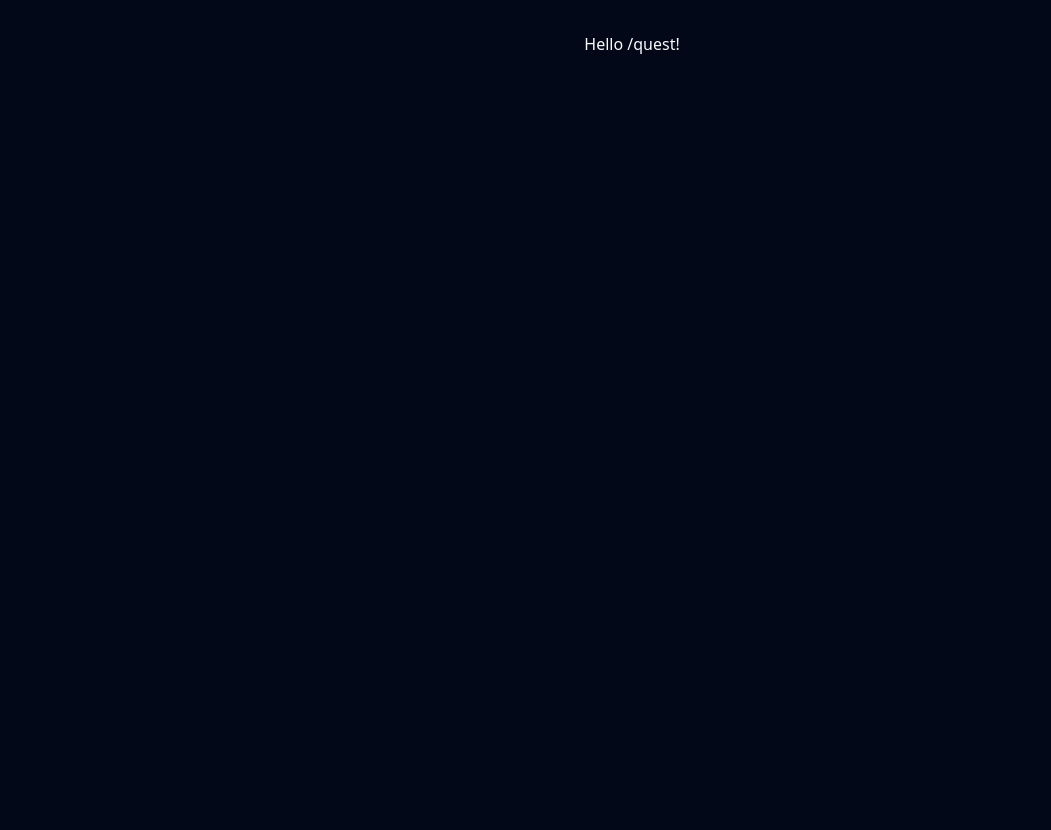
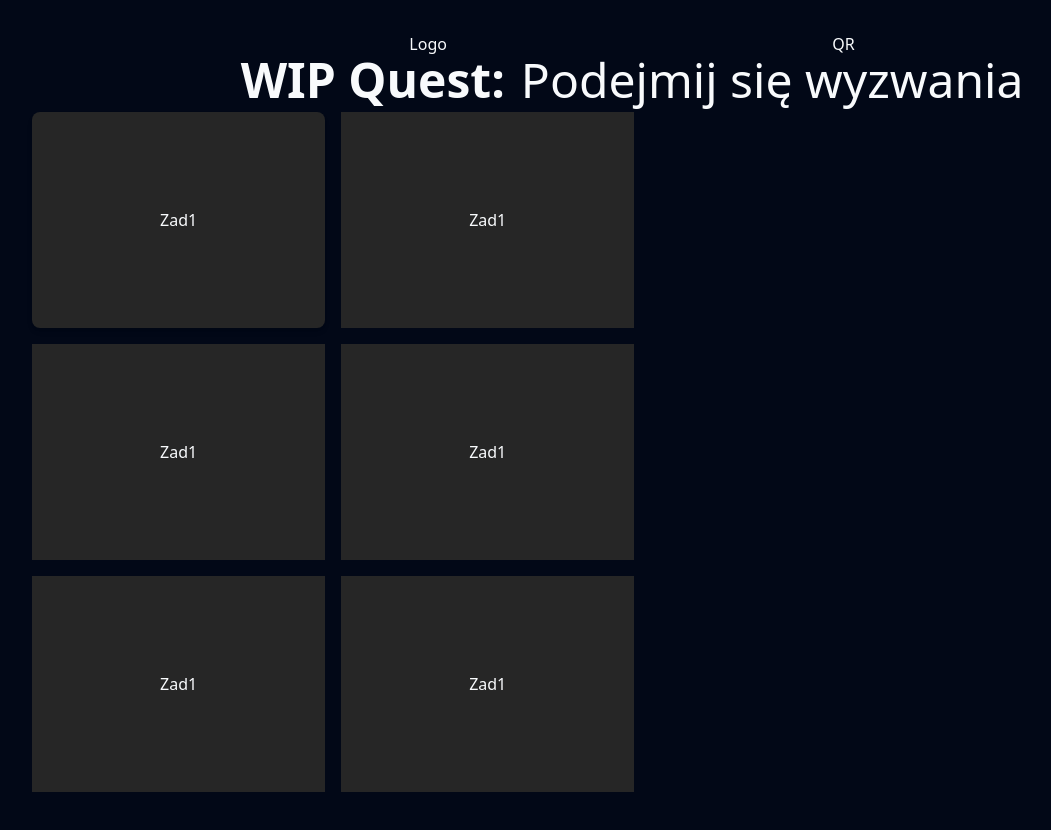
Before and after one commit to WIP-Work-In-Progress/wip-event-display, a React (Vite) app: page /quest in a window 1280 px wide. Shown: the whole page, without its empty margins (8-1059 px from the left). Before the commit the page ends 800 px from the top, so only its background shows below. Built offline with nearby package versions, Linux system fonts and the light colour scheme.

Commit message:
init commit

```diff
--- a/src/routes/quest.tsx
+++ b/src/routes/quest.tsx
@@ -1,5 +1,30 @@
-import { createFileRoute } from '@tanstack/react-router'
+import { createFileRoute } from "@tanstack/react-router";
 
-export const Route = createFileRoute('/quest')({
-  component: () => <div>Hello /quest!</div>
-})
+export const Route = createFileRoute("/quest")({
+	component: () => (
+		<>
+			<div className="flex flex-col">
+				<div className="flex justify-evenly h-1/4">
+					<div>Logo</div>
+					<div>QR</div>
+				</div>
+				<div>
+					<div className="flex justify-center text-5xl">
+						<div className="font-bold pr-4">WIP Quest: </div>
+						<div>Podejmij się wyzwania</div>
+					</div>
+				</div>
+				<div className="flex flex-wrap w-3/5">
+					<div className="bg-neutral-800 py-24 px-32 m-2 rounded-lg shadow-md">
+						Zad1
+					</div>
+					<div className="bg-neutral-800 py-24 px-32 m-2">Zad1</div>
+					<div className="bg-neutral-800 py-24 px-32 m-2">Zad1</div>
+					<div className="bg-neutral-800 py-24 px-32 m-2">Zad1</div>
+					<div className="bg-neutral-800 py-24 px-32 m-2">Zad1</div>
+					<div className="bg-neutral-800 py-24 px-32 m-2">Zad1</div>
+				</div>
+			</div>
+		</>
+	),
+});
```
